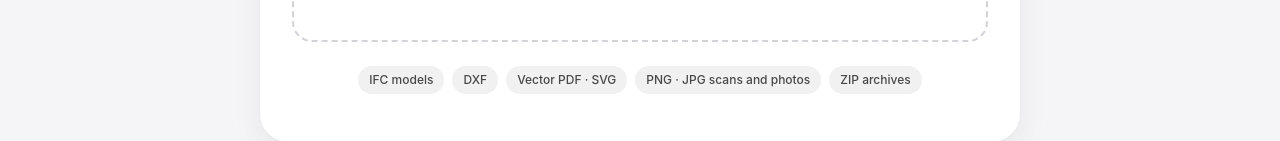
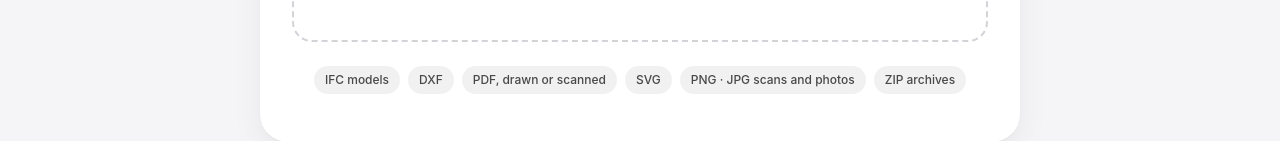
Before and after one commit to Hour49/Junction26, a React (Vite) app in the folder frontend/: page / in a window 1280 px wide. Shown: the part 665-806 px from the top of the page. Built offline with nearby package versions, Linux system fonts and the light colour scheme; no server answers.

Commit message:
The upload box names a scanned PDF: its format chips read "PDF, drawn or scanned" and "SVG" instead of "Vector PDF · SVG" (IN-52)

```diff
--- a/frontend/src/ingest/UploadBox.tsx
+++ b/frontend/src/ingest/UploadBox.tsx
@@ -5,11 +5,12 @@ import { useInfo } from '../shell/info';
 import { uploadTooLarge } from '../shell/limits';
 
 const ACCEPT = '.zip,.pdf,.png,.jpg,.jpeg,.ifc,.dxf,.svg,image/*';
-// What a route reads today; no DWG (no reader).
+// What a route reads today; no DWG (no reader). A scanned PDF goes to the raster reader.
 const FORMATS = [
   'IFC models',
   'DXF',
-  'Vector PDF · SVG',
+  'PDF, drawn or scanned',
+  'SVG',
   'PNG · JPG scans and photos',
   'ZIP archives',
 ];
```
Also changed, not shown: 2 other files (tests, documents, lock files or other folders).
